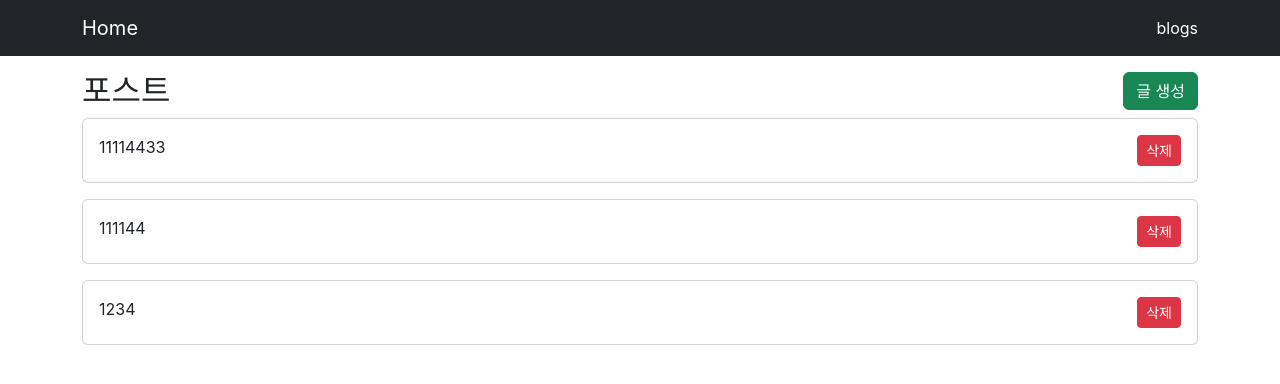
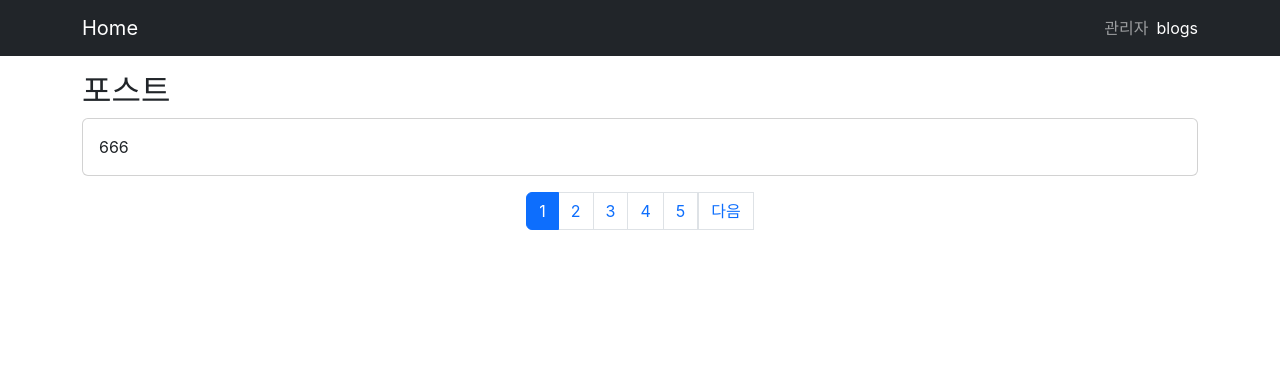
Before and after one commit to yangBasak/react-blog, a React (Create React App) app: page /blogs in a window 1280 px wide. Shown: the top 384 px of the page. Built offline with nearby package versions, Linux system fonts and the light colour scheme; data requests are answered from the project's data file.

Commit message:
어드민 페이지+페이지네이션

```diff
--- a/db.json
+++ b/db.json
@@ -1,22 +1,53 @@
 {
   "posts": [
     {
-      "title": "11114433",
-      "content": "1111ㅇㅇ",
-      "createAt": 1675425983949,
+      "title": "111",
+      "content": "123",
+      "publish": true,
+      "createAt": 1675494985693,
       "id": 1
     },
     {
-      "title": "111144",
-      "content": "1111",
-      "createAt": 1675427964617,
+      "title": "222",
+      "content": "333",
+      "publish": false,
+      "createAt": 1675494997327,
       "id": 2
     },
     {
-      "title": "1234",
-      "content": "1234",
-      "createAt": 1675428024270,
+      "title": "333",
+      "content": "444",
+      "publish": true,
+      "createAt": 1675495005164,
       "id": 3
+    },
+    {
+      "title": "444",
+      "content": "444",
+      "publish": false,
+      "createAt": 1675496263080,
+      "id": 4
+    },
+    {
+      "title": "55",
+      "content": "55",
+      "publish": false,
+      "createAt": 1675496283361,
+      "id": 5
+    },
+    {
+      "title": "666",
+      "content": "666",
+      "publish": true,
+      "createAt": 1675497788119,
+      "id": 6
+    },
+    {
+      "title": "7777",
+      "content": "7777",
+      "publish": false,
+      "createAt": 1675499560604,
+      "id": 7
     }
   ]
 }
--- a/src/components/BlogForm.js
+++ b/src/components/BlogForm.js
@@ -11,6 +11,8 @@ const BlogForm = ({editing}) => {
   const [orginalTitle, setOrginalTitle] = useState("");
   const [content, setContent] = useState("");
   const [orginalContent, setOrginalContent] = useState("");
+  const [publish, setPublish] = useState(false);
+  const [orginalPublish, setOrginalPublish] = useState(false);
   useEffect(()=>{
     if(editing){
       axios.get(`http://localhost:3001/posts/${id}`).then((res)=>{
@@ -18,18 +20,21 @@ const BlogForm = ({editing}) => {
         setContent(res.data.content)
         setOrginalContent(res.data.content)
         setOrginalTitle(res.data.title)
+        setPublish(res.data.publish)
+        setOrginalPublish(res.data.publish)
       })
     }
   },[id, editing])
 
   const isEdited = () => {
-    return title !== orginalTitle || content !== orginalContent
+    return title !== orginalTitle || content !== orginalContent || publish !== orginalPublish
   };
   const onSubmit = () => {
     if(editing){
       axios.patch(`http://localhost:3001/posts/${id}`, {
       title,
       content,
+      publish
     }).then((res)=>{
       setOrginalContent(res.data.content)
       setOrginalTitle(res.data.title)
@@ -39,12 +44,21 @@ const BlogForm = ({editing}) => {
       axios.post("http://localhost:3001/posts", {
         title,
         content,
+        publish,
         createAt: Date.now()
       }).then(()=>{
-        navigate('/blogs')
+        navigate('/admin')
       })
     }
   };
+  const goBack = () => {
+    if (editing) navigate(`/blogs/${id}`)
+    else navigate(`/blogs`)
+
+  }
+  const onChangePublish =  (e) => {
+    setPublish(e.target.checked)
+  }
   return (
     <>
       <div className="container">
@@ -70,6 +84,15 @@ const BlogForm = ({editing}) => {
             }}
           />
         </div>
+        <div className="form-check mb-3">
+          <input
+            className="form-check-input"
+            type="checkbox"
+            checked={publish}
+            onChange={onChangePublish}
+          />
+          <label className="form-check-label">공개발행</label>
+        </div>
         <button
           className="btn btn-primary"
           onClick={onSubmit}
@@ -77,6 +100,12 @@ const BlogForm = ({editing}) => {
         >
 
           {editing ? '수정하기':'등록하기'}
+        </button>
+        <button
+          className="btn btn-danger ms-2"
+          onClick={goBack}
+        >
+          취소
         </button>
       </div>
     </>
--- /dev/null
+++ b/src/components/BlogList.js
@@ -0,0 +1,101 @@
+import { useCallback, useEffect, useState } from "react"
+import axios from "axios"
+import Card from "../components/Card"
+import { useLocation, useNavigate } from 'react-router'
+import LoadingSpinner from "../components/LoadingSpinner"
+import {bool} from 'prop-types'
+import Pagination from "./Pagination"
+
+const BlogList = ({isAdmin}) => {
+    const navigate = useNavigate()
+    const location = useLocation()//URL주소정보 가져오는거
+    const params = new URLSearchParams(location.search)
+    const pageParam  = params.get('page')//쿼리스트링에서 페이지 번호
+    const [posts, setPosts] = useState([])
+    const [loading, setLoading] = useState(true)
+    const [currentPage, setCurrentPage] = useState(1)
+    const [totalPost, setTotalPost] = useState(0)
+    const [totalPageNum, setTotalPageNum] = useState(0)
+    const limit = 1
+
+    useEffect(()=>{
+        setTotalPageNum(Math.ceil(totalPost/limit))
+    },[totalPost])
+
+    const onClickPageBtn = (page) => {
+        navigate(`${location.pathname}?page=${page}`)
+    }
+    const getPosts = useCallback((page = 1) => {
+
+        let params = {
+            _page: page,
+            _limit: limit,
+            _sort: 'id',
+            _order: 'desc',
+        }
+        if(!isAdmin){
+            params = {...params, publish: true}
+        }
+        axios.get(`http://localhost:3001/posts`,{params}).then((res)=>{
+            setTotalPost(res.headers['x-total-count'])
+            setPosts(res.data)
+            setLoading(false)
+        })
+    }, [isAdmin])
+    useEffect(()=>{
+        setCurrentPage(parseInt(pageParam) || 1)
+        getPosts(parseInt(pageParam) || 1)
+    },[pageParam, getPosts])
+
+    const deletePost = (e, id) => {
+        e.stopPropagation()
+        axios.delete(`http://localhost:3001/posts/${id}`).then(()=>{
+            setPosts(prevPosts => prevPosts.filter(post => post.id !== id))
+        })
+
+    }
+
+    if(loading){
+        return ( <LoadingSpinner /> )
+    }
+    if(posts.length === 0){
+        return (
+            <div>포스트가 없습니다.</div>
+        )
+    }
+const renderBlogList = () => {
+    return posts.map((post)=>(
+        <Card
+            key={post.id}
+            title={post.title}
+            onClick={()=>navigate(`/blogs/${post.id}`)}
+        >
+            {isAdmin ? (<div>
+                <button
+                    className="btn btn-danger btn-sm"
+                    onClick={(e)=>deletePost(e, post.id)}
+                >
+                    삭제
+                </button>
+            </div>) : null}
+        </Card>
+    ))
+}
+    return (
+        <>
+            <div>{renderBlogList()}</div>
+            <Pagination currentPage={currentPage} totalPage={totalPageNum} onClick={onClickPageBtn}/>
+        </>
+
+    )
+}
+
+BlogList.propTypes = {
+    isAdmin: bool
+};
+
+BlogList.defaultProps = {
+    isAdmin: false
+}
+
+export default BlogList
--- /dev/null
+++ b/src/components/Pagination.js
@@ -0,0 +1,56 @@
+import propTypes from "prop-types"
+
+const Pagination = ({currentPage, totalPage, onClick, limit}) => {
+    const currentSet = Math.ceil(currentPage/limit)
+    const startPage = limit * (currentSet - 1) + 1
+    const lastSet = Math.ceil(totalPage/limit)
+    const numOfPageForSet = currentSet === lastSet ? totalPage%limit : limit
+    return (
+        <nav aria-label="Page navigation example">
+            <ul className="pagination justify-content-center">
+                {currentSet !== 1 &&
+                    <li
+                        className="page-link cursor-pointer"
+                        onClick={()=> onClick(startPage - limit)}
+                    >
+                        이전
+                    </li>}
+                {Array(numOfPageForSet).fill(startPage).map((val, i)=> val + i).map((pageNum)=>{
+                    return (
+                        <li key={pageNum} className={`page-item ${currentPage === pageNum ? 'active': ''}`}>
+                            <span
+                                className="page-link cursor-pointer"
+                                onClick={()=>{
+                                    onClick(pageNum)
+                                }}
+                            >
+                                {pageNum}
+                            </span>
+                        </li>
+                    )
+                })}
+                {currentSet !== lastSet &&
+                <li
+                    className="page-link cursor-pointer"
+                    onClick={()=> onClick(startPage + limit)}
+                >
+                    다음
+                </li>}
+
+            </ul>
+        </nav>
+    )
+}
+
+Pagination.propTypes = {
+    currentPage: propTypes.number, //현재 페이지 번호
+    totalPage: propTypes.number, //총 페이지 수
+    onClick: propTypes.func.isRequired,
+    limit: propTypes.number //한 번에 띄우는 페이지네이션 수
+}
+Pagination.defaultProps = {
+    currentPage: 1,
+    limit: 5
+}
+
+export default Pagination
--- a/src/components/navbar.js
+++ b/src/components/navbar.js
@@ -5,7 +5,20 @@ const Navbar = () => {
         <div className="container">
           <Link to="/" className="navbar-brand">Home</Link>
           <div>
-            <ul className="navbar-nav">
+            <ul
+              className="navbar-nav"
+              style={{flexDirection: 'row'}}
+            >
+              <li className="nav-item me-2">
+                <NavLink
+                    activeClassName="active"
+                    to="/admin"
+                    className="nav-link"
+                    aria-current="page"
+                >
+                  관리자
+                </NavLink>
+              </li>
               <li className="nav-item">
                 <NavLink
                     activeClassName="active"
--- /dev/null
+++ b/src/pages/AdminPage.js
@@ -0,0 +1,20 @@
+import { Link } from "react-router-dom"
+import BlogList from "../components/BlogList"
+
+const AdminPage = () => {
+
+    return (
+        <div>
+            <div className="d-flex justify-content-between">
+                <h2>관리자 페이지</h2>
+                <div>
+                    <Link to='/blogs/create' className="btn btn-success">글 생성</Link>
+                </div>
+            </div>
+            <BlogList isAdmin={true}/>
+        </div>
+    )
+
+}
+
+export default AdminPage
--- a/src/pages/listPage.js
+++ b/src/pages/listPage.js
@@ -1,69 +1,13 @@
-import { useEffect, useState } from "react"
-import axios from "axios"
-import Card from "../components/Card"
-import { Link } from "react-router-dom"
-import { useNavigate } from 'react-router'
-import LoadingSpinner from "../components/LoadingSpinner"
+import BlogList from "../components/BlogList"
 
 const ListPage = () => {
-    const navigate = useNavigate()
-    const [posts, setPosts] = useState([])
-    const [loading, setLoading] = useState(true)
-    useEffect(()=>{
-        getPosts()
-    },[])
-    const getPosts = () => {
-        axios.get('http://localhost:3001/posts').then((res)=>{
-            setPosts(res.data)
-            setLoading(false)
-        })
-    }
-    const deletePost = (e, id) => {
-        e.stopPropagation()
-        axios.delete(`http://localhost:3001/posts/${id}`).then(()=>{
-            setPosts(prevPosts => prevPosts.filter(post => post.id !== id))
-        })
-
-    }
-    const renderBlogList = () => {
-        if(loading){
-            return ( <LoadingSpinner /> )
-        }
-        if(posts.length === 0){
-            return (
-                <div>포스트가 없습니다.</div>
-            )
-        }
-
-        return (
-            posts.map((post)=>(
-                <Card
-                    key={post.id}
-                    title={post.title}
-                    onClick={()=>navigate(`/blogs/${post.id}`)}
-                >
-                    <div>
-                        <button
-                            className="btn btn-danger btn-sm"
-                            onClick={(e)=>deletePost(e, post.id)}
-                        >
-                            삭제
-                        </button>
-                    </div>
-                </Card>
-            ))
-        )
-
-    }
     return (
         <div>
             <div className="d-flex justify-content-between">
                 <h2>포스트</h2>
-                <div>
-                    <Link to='/blogs/create' className="btn btn-success">글 생성</Link>
-                </div>
+
             </div>
-            {renderBlogList()}
+            <BlogList />
         </div>
     )
 
--- a/src/routes.js
+++ b/src/routes.js
@@ -3,6 +3,7 @@ import CreatePage from "./pages/CreatePage";
 import EditPage from "./pages/EditPage";
 import ListPage from "./pages/listPage";
 import ShowPage from "./pages/showPage";
+import AdminPage from "./pages/AdminPage";
 
 const Routes = [
     {
@@ -12,6 +13,10 @@ const Routes = [
     {
       path: '/blogs',
       element: <ListPage />
+    },
+    {
+      path: '/admin',
+      element: <AdminPage />
     },
     {
       path: '/blogs/create',
```
